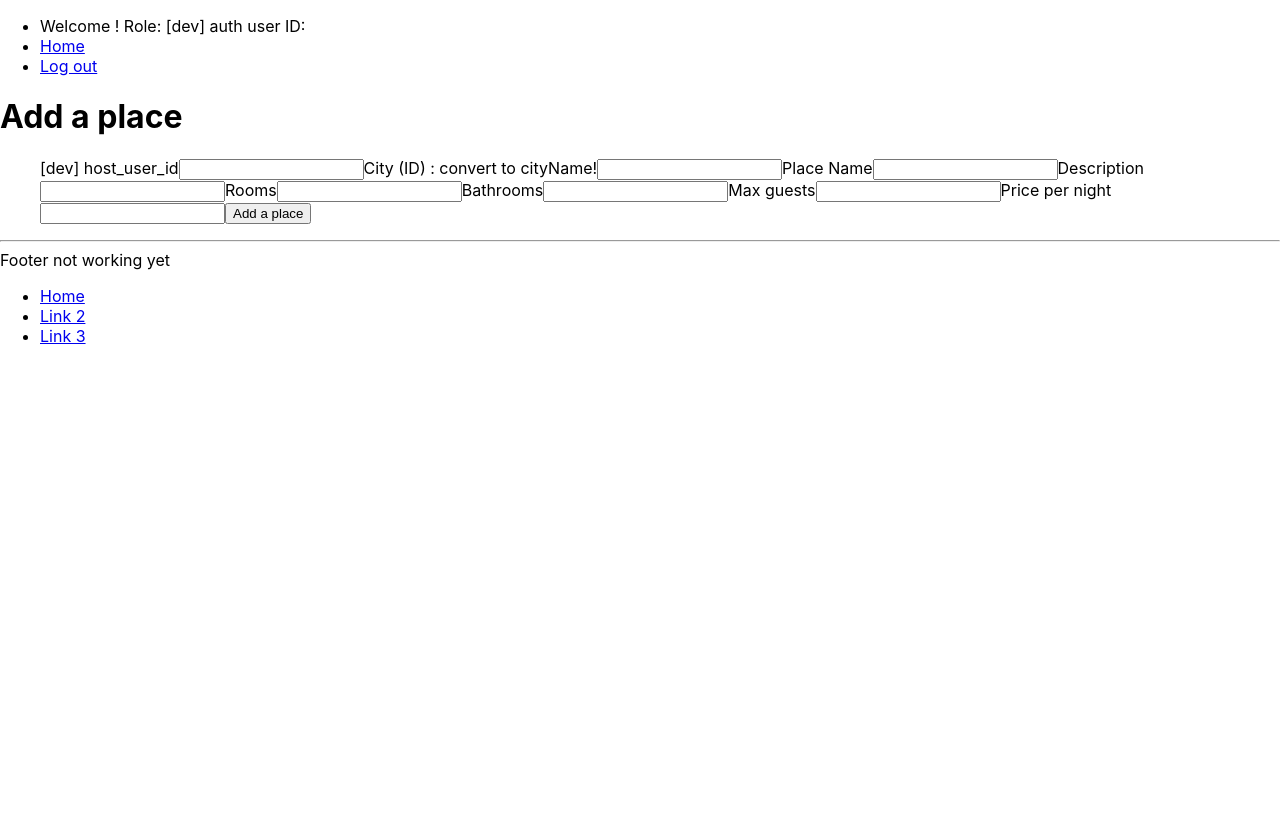
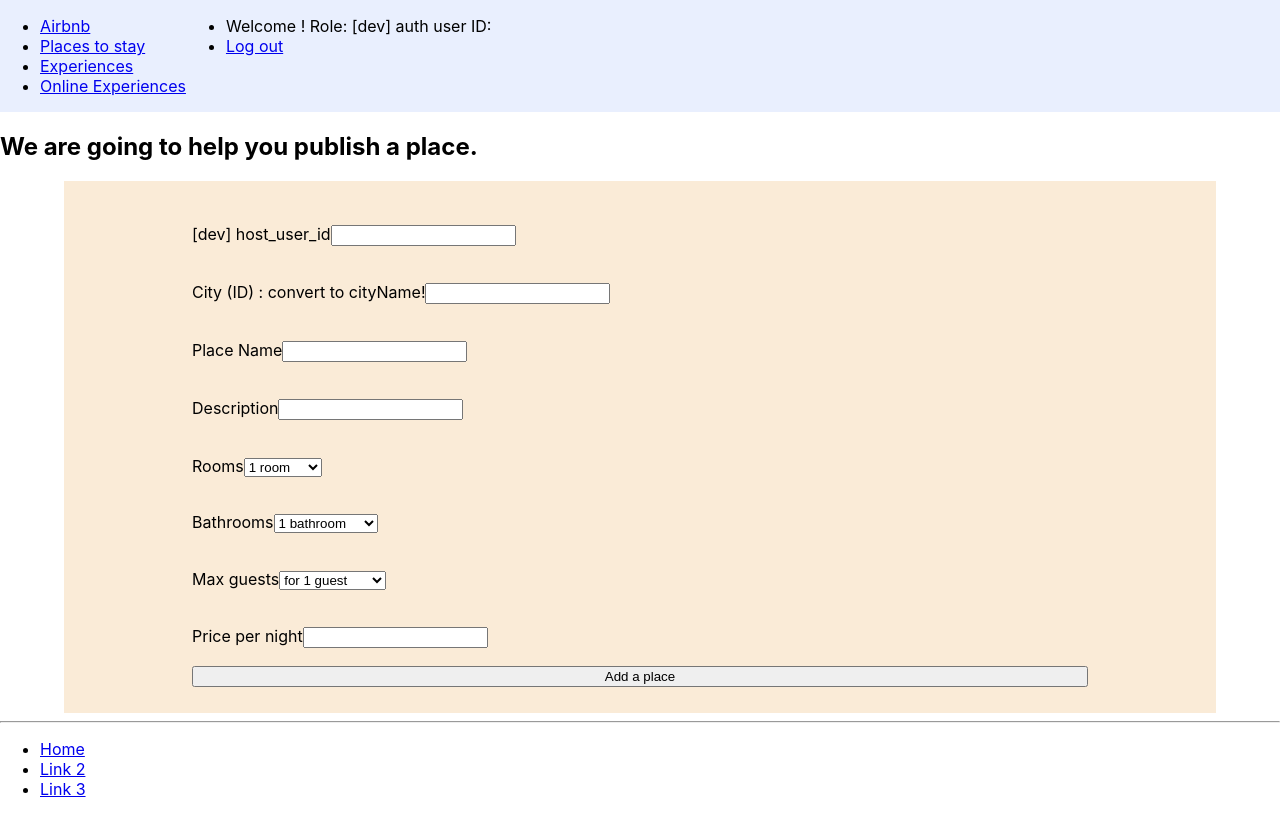
Before and after one commit to rozaribeiro/airbnb-clone-client, a React (Create React App) app: page /places in a window 1280 px wide. Built offline with nearby package versions, Linux system fonts and the light colour scheme; sample sign-in values are in the browser's storage.

Commit message:
maxOptions function, button wip, addPlace fixes wip

```diff
--- a/src/components/Button/button.scss
+++ b/src/components/Button/button.scss
@@ -0,0 +1,4 @@
+button {
+  //   padding: 5%;
+  //   background: red;
+}
--- a/src/components/Button/index.jsx
+++ b/src/components/Button/index.jsx
@@ -0,0 +1,13 @@
+import React, { useState } from "react";
+
+function Button(props) {
+  // dkong: This hook(?) takes a function and a string.
+
+  // Declare a new state variable, which we'll call "count"
+  //   const [count, setCount] = useState(0);
+  console.log(`PR`, props);
+
+  //   return <button onClick={() => props.function}>{props.text}</button>;
+  return <button>{props.text}</button>; // NOT WORKING YET
+}
+export default Button;
--- a/src/components/Footer/index.jsx
+++ b/src/components/Footer/index.jsx
@@ -13,7 +13,7 @@ class Footer extends React.Component {
     return (
       <footer className="footer">
         <hr />
-        Footer not working yet
+        {/* Footer not working yet */}
         <Router>
           <ul>
             <li>
--- a/src/components/Navbar/index.jsx
+++ b/src/components/Navbar/index.jsx
@@ -4,6 +4,8 @@ import { BrowserRouter as Router, Link, Switch, Route } from "react-router-dom";
 // import { useHistory } from "react-router-dom";
 import { withRouter } from "react-router-dom";
 import appContext from "../../store";
+import "../Navbar/navbar.scss";
+
 // import {Link, withRouter} from 'react-router-dom';
 
 function Navbar(props) {
@@ -13,14 +15,32 @@ function Navbar(props) {
     localStorage.removeItem("token");
     store.setAuth(false);
     store.setUserInfos(null, null, null, null, null);
-
     props.history.push("/");
   };
-
+  // useEffect(() => {
+  //   effect
+  //   return () => {
+  //     cleanup
+  //   }
+  // }, [input])
   return (
     <nav className="navbar">
       <ul>
-        {store.isAuth ? (
+        <li>
+          <Link to="/">Airbnb</Link>
+        </li>
+        <li>
+          <Link to="/">Places to stay</Link>
+        </li>{" "}
+        <li>
+          <Link to="/">Experiences</Link>
+        </li>
+        <li>
+          <Link to="/">Online Experiences</Link>
+        </li>
+      </ul>
+      <ul className="navbar-user">
+        {store.isAuth === true ? (
           <li>
             Welcome <b>{store.user}</b>! Role: <b>{store.role}</b> [dev] auth
             user ID: <b>{store.authUserId}</b>
@@ -28,11 +48,14 @@ function Navbar(props) {
         ) : (
           "Welcome!"
         )}
-
-        <li>
-          <Link to="/">Home</Link>
-        </li>
-        {store.isAuth ? null : (
+        {!store.isAuth && (
+          <>
+            <li>
+              <Link to="/signup">Become a host</Link>
+            </li>
+          </>
+        )}{" "}
+        {!store.isAuth && (
           <>
             <li>
               <Link to="/signup">Sign up</Link>
@@ -42,14 +65,13 @@ function Navbar(props) {
             </li>
           </>
         )}
-
-        {store.isAuth ? (
+        {store.isAuth && (
           <li>
             <Link onClick={logOut} to="/">
               Log out
             </Link>
           </li>
-        ) : null}
+        )}
       </ul>
     </nav>
   );
--- /dev/null
+++ b/src/components/Navbar/navbar.scss
@@ -0,0 +1,5 @@
+.navbar {
+  display: flex;
+  flex-direction: row;
+  background-color: rgba(94, 142, 246, 0.137);
+}
--- a/src/pages/AddPlace/Forms/AddPlaceForm.jsx
+++ b/src/pages/AddPlace/Forms/AddPlaceForm.jsx
@@ -16,9 +16,9 @@ class AddPlaceForm extends React.Component {
       name: "",
       // place_name: "",
       description: "",
-      rooms: "",
-      bathrooms: "",
-      max_guests: "",
+      rooms: 1,
+      bathrooms: 1,
+      max_guests: 1,
       price_by_night: "",
       available: 1,
       error: null,
@@ -31,6 +31,15 @@ class AddPlaceForm extends React.Component {
     const { name, value } = e.target;
     this.setState({ [name]: value });
     console.log(this.state);
+  };
+  handleChangeInt = (e) => {
+    const { name, value } = e.target;
+    this.setState({ [name]: parseInt(value) });
+    console.log(this.state);
+  };
+  handleOptionChange = (e) => {
+    const { value, name } = e.target;
+    this.setState({ [name]: parseInt(value) });
   };
 
   handleAddPlaceSubmit(e) {
@@ -65,8 +74,8 @@ class AddPlaceForm extends React.Component {
     //   available,
     // } = this.state;
     const place_data = {
-      city_id: this.state.city_id,
-      users_id: this.state.users_id,
+      city_id: parseInt(this.state.city_id),
+      users_id: parseInt(this.state.users_id),
       // users_id: this.context.authUserId,
       name: this.state.name,
       description: this.state.description,
@@ -107,25 +116,54 @@ class AddPlaceForm extends React.Component {
       // this.setState({error: e.response.data.error});
     }
   }
+  maxOptions(max, before_int_text, after_int_text) {
+    let array = [];
+
+    for (let int = 1; int <= max; int++) {
+      array.push(
+        <option value={int} key={int}>
+          {before_int_text} {int}{" "}
+          {int === 1 ? after_int_text.slice(0, -1) : after_int_text}
+        </option>
+      );
+      // condition to not have an 's' if integer is === 1
+    }
+    return array;
+  }
   render() {
+    let maxGuests = 15;
+    let maxGuestOptions = [];
+    for (let i = 1; i <= maxGuests; i++) {
+      maxGuestOptions.push(
+        <option value={i} key={i}>
+          for {i} guests
+        </option>
+      );
+    }
+
+    // const maxGuests = 50;
     return (
-      <form action="POST">
+      <form action="POST" className="add-place-form-container">
         <ul>
+          <li>
             <label htmlFor="users_id">[dev] host_user_id</label>
             <input
               value={this.state.users_id}
               type="text"
               name="users_id"
-            onChange={this.handleChange}
+              onChange={(e) => this.handleChangeInt(e)}
             />
+          </li>
+          <li>
             <label htmlFor="city_id">City (ID) : convert to cityName!</label>
             <input
               value={this.state.city_id}
               type="text"
               name="city_id"
-            onChange={this.handleChange}
+              onChange={(e) => this.handleChangeInt(e)}
             />
-
+          </li>
+          <li>
             <label htmlFor="name">Place Name</label>
             <input
               value={this.state.name}
@@ -133,6 +171,9 @@ class AddPlaceForm extends React.Component {
               name="name"
               onChange={this.handleChange}
             />
+          </li>
+
+          <li>
             <label htmlFor="description">Description</label>
             <input
               value={this.state.description}
@@ -140,34 +181,65 @@ class AddPlaceForm extends React.Component {
               name="description"
               onChange={this.handleChange}
             />
+          </li>
+          <li>
             <label htmlFor="rooms">Rooms</label>
-          <input
-            value={this.state.rooms}
-            type="text"
+            <select
+              id="rooms"
               name="rooms"
-            onChange={this.handleChange}
-          />
+              onChange={(e) => this.handleOptionChange(e)}
+            >
+              {/* <option value="">{maxGuestOptions}</option> */}
+              {this.maxOptions(20, null, "rooms")}
+            </select>
+          </li>
+          <li>
             <label htmlFor="bathrooms">Bathrooms</label>
-          <input
+            {/* <input
             value={this.state.bathrooms}
             type="text"
             name="bathrooms"
             onChange={this.handleChange}
-          />
-          <label htmlFor="max_guests">Max guests</label>
+          /> */}
+            <select
+              id="bathrooms"
+              name="bathrooms"
+              onChange={(e) => this.handleOptionChange(e)}
+            >
+              {/* <option value="">{maxGuestOptions}</option> */}
+              {this.maxOptions(10, null, "bathrooms")}
+            </select>
+          </li>
+          {/* <label htmlFor="max_guests">Max guests</label>
           <input
             value={this.state.max_guests}
             type="text"
             name="max_guests"
             onChange={this.handleChange}
-          />
+          /> */}
+          <li>
+            <label htmlFor="max_guests">Max guests</label>
+            <select
+              id="max_guests"
+              name="max_guests"
+              onChange={(e) => this.handleOptionChange(e)}
+            >
+              {/* <option value="">{maxGuestOptions}</option> */}
+              {/* {maxGuestOptions} */}
+              {this.maxOptions(100, "for", "guests")}
+            </select>
+          </li>
+
+          <li>
             <label htmlFor="price_by_night">Price per night</label>
             <input
               value={this.state.price_by_night}
               type="text"
               name="price_by_night"
-            onChange={this.handleChange}
+              onChange={(e) => this.handleChangeInt(e)}
             />
+          </li>
+
           {/* <label htmlFor="available">available</label>
           <input
             value={this.state.available}
@@ -177,7 +249,13 @@ class AddPlaceForm extends React.Component {
             checked
           /> */}
 
-          <button onClick={this.handleAddPlaceSubmit}> Add a place</button>
+          <button
+            className="add-place-button"
+            onClick={this.handleAddPlaceSubmit}
+          >
+            {" "}
+            Add a place
+          </button>
         </ul>
       </form>
       // <article onClick={(e) => this.props.history.push('/article/' + this.props.id)}>
--- /dev/null
+++ b/src/pages/AddPlace/addPlacePage.scss
@@ -0,0 +1,13 @@
+.add-place-form-container {
+  ul {
+    display: flex;
+    flex-direction: column;
+    list-style-type: none;
+    background-color: antiquewhite;
+    padding: 2% 10%;
+    margin: 0% 5%;
+    li {
+      margin: 2% 0%;
+    }
+  }
+}
--- a/src/pages/AddPlace/index.js
+++ b/src/pages/AddPlace/index.js
@@ -1,6 +1,8 @@
 import React from "react";
 // import {articleService} from '../../services';
 import AddPlaceForm from "./Forms/AddPlaceForm";
+
+import "../../pages/AddPlace/addPlacePage.scss";
 
 class AddPlace extends React.Component {
   constructor(props) {
@@ -26,7 +28,8 @@ class AddPlace extends React.Component {
     // const article = this.state.article;
     return (
       <>
-        <h1>Add a place</h1>
+        {/* <h1>Add a place</h1> */}
+        <h2>We are going to help you publish a place.</h2>
         <AddPlaceForm />
         {/* {this.state.error && <p>{this.state.error}</p>}
                 {article &&
--- a/src/pages/Homepage/index.js
+++ b/src/pages/Homepage/index.js
@@ -1,5 +1,6 @@
 import React, { Component } from "react";
 import SearchByCity from "../partials/Header/SearchByCity";
+import Button from "../../components/Button/index";
 import appContext from "../../store";
 export default class index extends Component {
   static useContext = appContext;
@@ -42,9 +43,11 @@ export default class index extends Component {
         {/* {this.context.isAuth === true ? ( */}
         <button onClick={this.addPlace}>Add a place</button>
         {/* ) : null} */}
-        (isAuth display wip)
         <button onClick={this.bookings}>Bookings</button>
         <button onClick={this.placeavailable}>Appartements à louer</button>
+        {/* <Button onClick={this.addPlace}/> */}
+        <Button props={{ text: "test" }} />
+        {/* <Button props={{ function: this.addPlace, text: "test" }} /> */}
       </>
     );
   }
```
Lines whose indentation alone changed are shown as unchanged.
